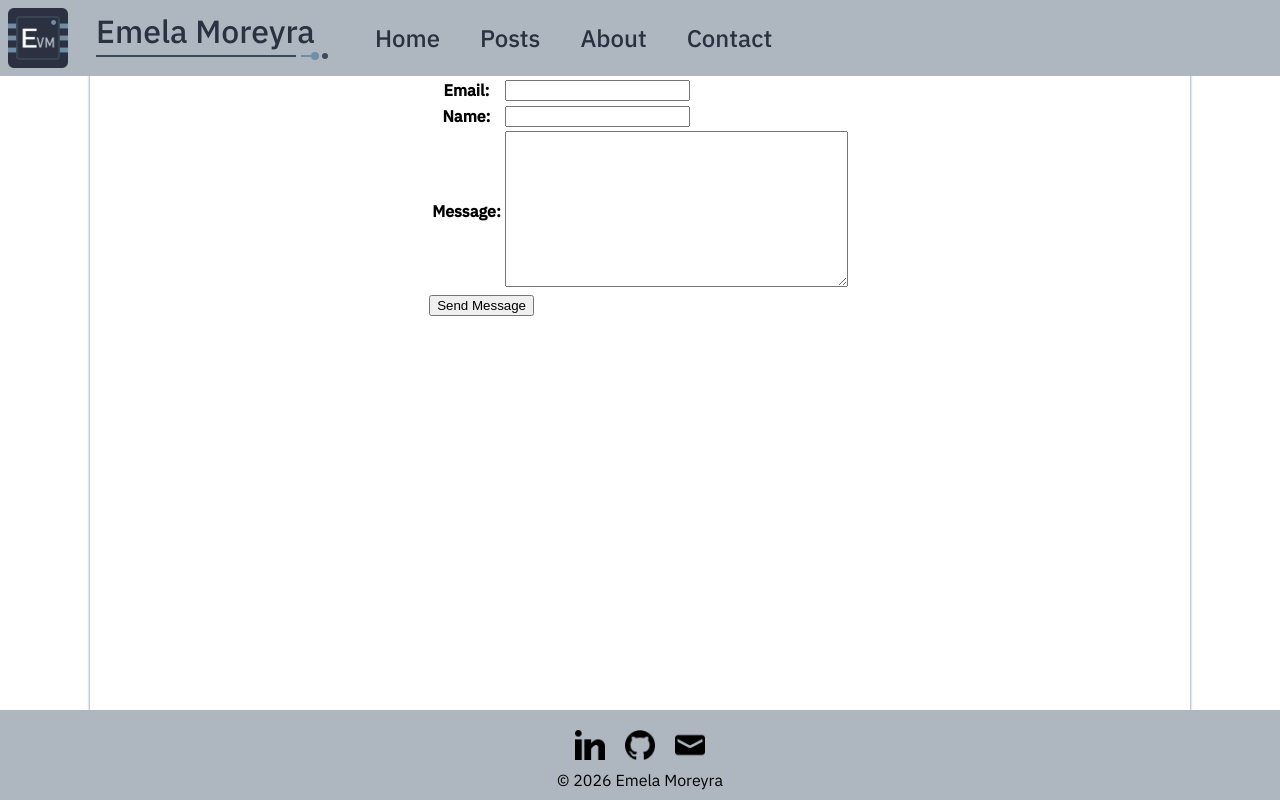
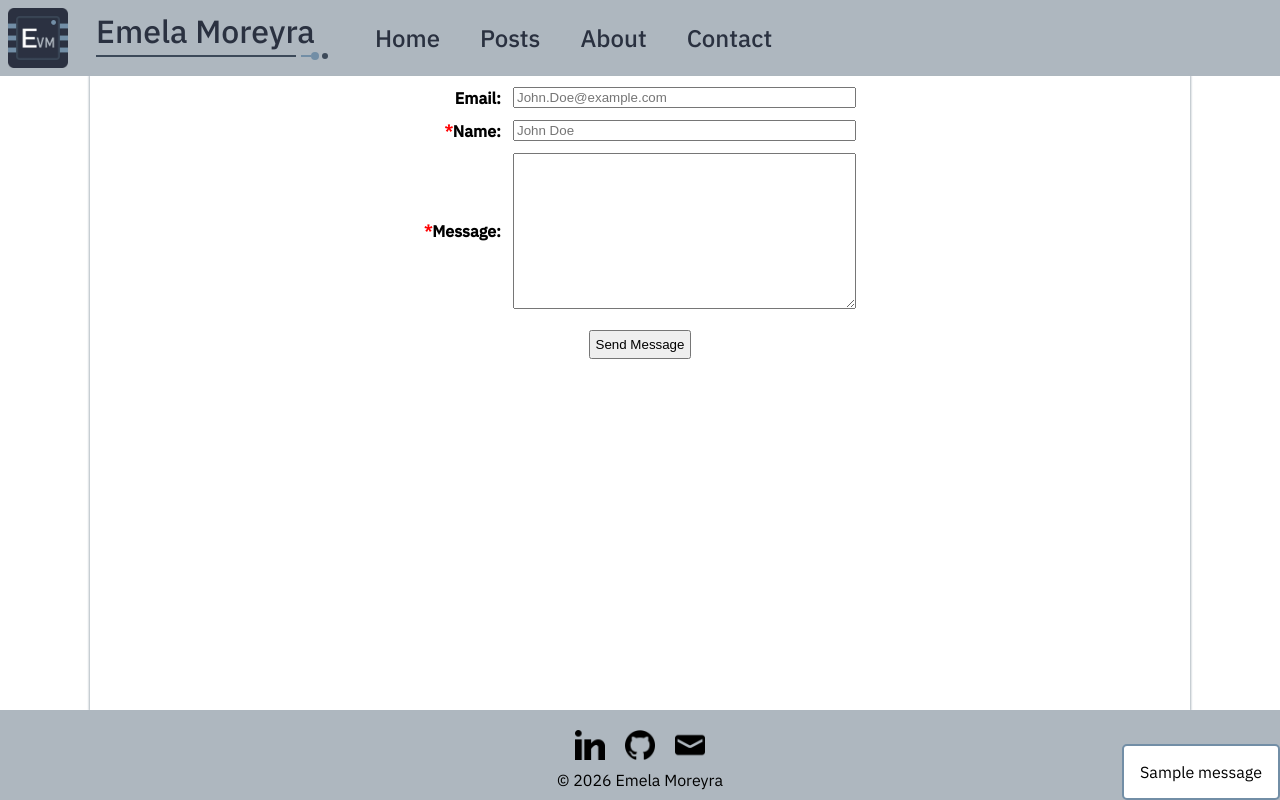
Before and after one commit to SuicideBunny8/Personal-Site, a Django app: page /contact/ in a window 1280 px wide. Run offline with Django 5.2, Linux system fonts and the light colour scheme; tables that the repository leaves empty hold one stand-in row (values such as "Sample post"); one stand-in notice (Sample message) is shown; some libraries are stand-ins or nearby versions.

Commit message:
lots of updates to contact page

```diff
--- a/personalsite/contact/forms.py
+++ b/personalsite/contact/forms.py
@@ -2,14 +2,15 @@ from django import forms
 from django.conf import settings
 from django.core.exceptions import ValidationError
 from django.core.mail import send_mail
+from smtplib import SMTPException
 
 from captcha.fields import CaptchaField
 
 
 class ContactForm(forms.Form):
-    email = forms.EmailField()
-    name = forms.CharField()
-    message = forms.CharField(widget=forms.Textarea)
+    email = forms.EmailField(required=False, widget=forms.TextInput(attrs={"placeholder": "John.Doe@example.com"}))
+    name = forms.CharField(widget=forms.TextInput(attrs={"placeholder": "John Doe", "class": "requried"}))
+    message = forms.CharField(widget=forms.Textarea(attrs={"class": "requried"}))
     captcha = CaptchaField()
 
     def send(self):
--- /dev/null
+++ b/personalsite/contact/static/contact/style.css
@@ -0,0 +1,12 @@
+/* a bit hacky since I can't directly add a css class to form labels */
+label[for="id_name"]:before, label[for="id_message"]:before, label[for="id_captcha_1"]:before {
+    content:"*";
+    color: red;
+}
+
+.errorlist {
+    list-style-type: none;
+    padding-left: 0px;
+    padding-right: 10px;
+    color: red;
+}
--- a/personalsite/contact/templates/contact/contact_form.html
+++ b/personalsite/contact/templates/contact/contact_form.html
@@ -3,6 +3,11 @@
 {% block title %}
     Contact Me
 {% endblock %}
+
+{% block head %}
+    {% load static %}
+    <link rel="stylesheet" type="text/css" href="{% static 'contact/style.css' %}" />
+{% endblock head %}
 
 {% block content %}
     <div class="wrapper center">
--- a/personalsite/contact/views.py
+++ b/personalsite/contact/views.py
@@ -16,6 +16,6 @@ class ContactView(View):
         if bound_form.is_valid():
             mail_sent = bound_form.send()
             if mail_sent:
-                messages.success(request, "Email Successfuly Sent")
+                messages.success(request, "Thank you for your comments!")
                 return redirect('homepage')
         return render(request, self.template_name, {'form': bound_form})
--- a/personalsite/personalsite/settings.py
+++ b/personalsite/personalsite/settings.py
@@ -244,11 +244,12 @@ DEFAULT_AUTO_FIELD = 'django.db.models.BigAutoField'
 ##### Email settings #####
 # https://docs.djangoproject.com/en/5.1/topics/email/
 if DEBUG: EMAIL_BACKEND = "django.core.mail.backends.console.EmailBackend" # Console print
-#EMAIL_BACKEND = "django.core.mail.backends.smtp.EmailBackend" # Default backend, implicitely inherited unless otherwise specified
+# EMAIL_BACKEND = "django.core.mail.backends.smtp.EmailBackend" # Default backend, implicitely inherited unless otherwise specified
 ADMIN_EMAIL_RECIPIENT='me@' + DOMAIN_NAME
 SERVER_EMAIL = "contact@" + DOMAIN_NAME
 DEFAULT_FROM_EMAIL = "no-reply@" + DOMAIN_NAME
 DEFAULT_SUBJECT_PREFIX = 'Testing'
+#EMAIL_PORT = 25
 MANAGERS = (
     ('Us', ADMIN_EMAIL_RECIPIENT)
 )
--- a/personalsite/static/script.js
+++ b/personalsite/static/script.js
@@ -1,6 +1,29 @@
+// mobile nav bar toggle
 const menuToggleBtn = document.getElementsByClassName("menu-icon")[0];
 const navMenuLinks = document.getElementsByClassName("nav-menu")[0];
 
 menuToggleBtn.addEventListener('click', () => {
     navMenuLinks.classList.toggle('active');
 })
+
+// message box timeout
+const message_timeout = setTimeout(poof, 10000);
+
+function poof() {
+    var items = document.getElementsByClassName("message-box");
+    console.log(items);
+    if (items.length > 0) {
+        var element = items[0];
+
+        var op = 1;  // initial opacity
+        var timer = setInterval(function () {
+            if (op <= 0.1){
+                clearInterval(timer);
+                element.style.display = 'none';
+            }
+            element.style.opacity = op;
+            element.style.filter = 'alpha(opacity=' + op * 100 + ")";
+            op -= op * 0.1;
+        }, 50);
+    }
+}
--- a/personalsite/static/style.css
+++ b/personalsite/static/style.css
@@ -83,6 +83,39 @@ figure.image {
     }
 
     & .image-style-align-center {
+        margin-left: auto;
+        margin-right: auto;
+    }
+}
+
+form {
+    table {
+      border-spacing: 10px;
+    }
+
+    th {
+        text-align: right;
+    }
+
+    td {
+        display: flex;
+        align-items: center;
+    }
+
+    input, textarea {
+        width:100%;
+    }
+
+    img {
+        width:50%;
+        height: auto;
+        padding-right: 10px;
+    }
+
+    button {
+        display: block;
+        padding: 5px;
+        margin-top: 10px;
         margin-left: auto;
         margin-right: auto;
     }
@@ -223,6 +256,22 @@ figure.image {
     }
 }
 
+.message-box {
+    position: fixed;
+    bottom: 0;
+    right: 0;
+    padding: 1rem;
+    background: var(--c5);
+    border-radius: 5px;
+    border: 2px solid var(--c3);
+    max-width: 400px;
+}
+
+.messages {
+    list-style-type: none;
+    margin: 0;
+    padding: 0;
+}
 
 .box {
     display: flex;
--- a/personalsite/templates/base.html
+++ b/personalsite/templates/base.html
@@ -9,6 +9,7 @@
         <meta name="description" content="{% block description %}Description{% endblock %}">
         <title>{% block title %}Tab Title{% endblock %}</title>
         {% load static %}
+        {% block head %}{% endblock head %}
         <link rel="stylesheet" type="text/css" href="{% static 'style.css' %}" />
         <link rel="shortcut icon" type="image/x-icon" href="{% static 'favicon.svg' %}">
         <script src="{% static 'script.js' %}" defer></script>
@@ -51,6 +52,15 @@
                     </a>
                 </div>
             </div>
+            {% if messages %}
+            <div class="message-box">
+                <ul class="messages">
+                    {% for message in messages %}
+                    <li{% if message.tags %} class="{{ message.tags }}"{% endif %}>{{ message }}</li>
+                    {% endfor %}
+                </ul>
+            </div>
+            {% endif %}
 
             <div class="wrapper center"><div class="content">
                 {% block content %}
```
